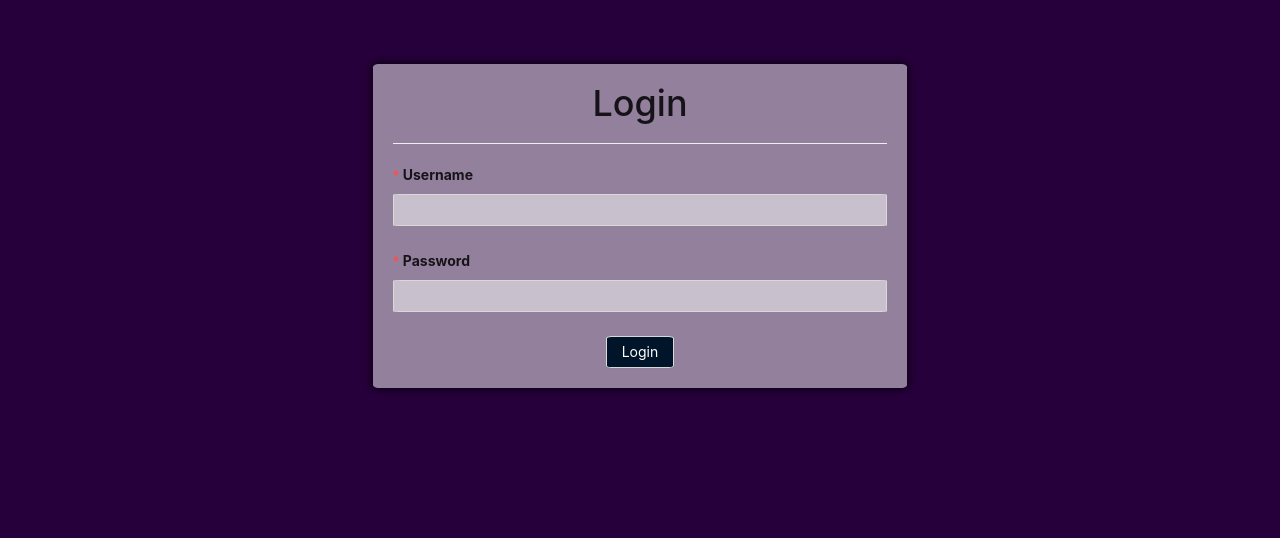
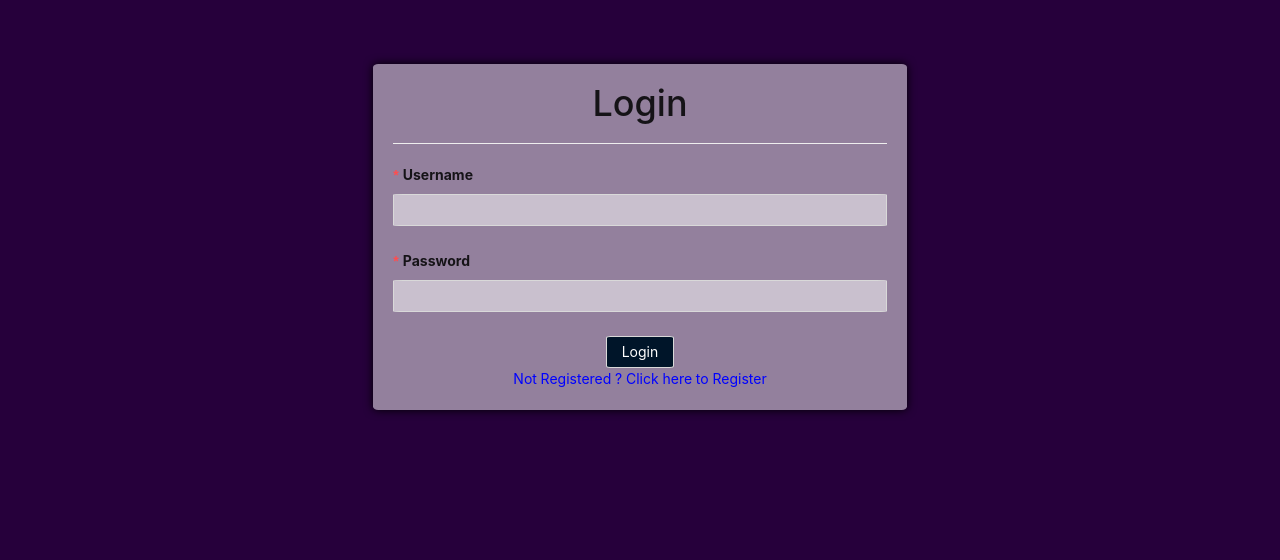
Before and after one commit to YashKumar-0307/Hirezen, a React (Create React App) app in the folder client/: page /login in a window 1280 px wide. Shown: the part 1021-1581 px from the top of the page. Before the commit the page ends 1559 px from the top, so only its background shows below. Built offline with nearby package versions, Linux system fonts and the light colour scheme.

Commit message:
Links to go from login to register page and vice-versa added.

```diff
--- a/client/src/index.css
+++ b/client/src/index.css
@@ -75,7 +75,7 @@ code {
 button {
   background-color: #001529 !important;
   color: white !important;
-  border-radius: 8% !important;
+  border-radius: 6% !important;
 }
 
 .loginPage {
@@ -204,3 +204,12 @@ Input:hover {
   top: 7rem;
   font-size: 15rem;
 }
+
+a {
+  padding-top: 20px !important;
+  color: blue !important;
+}
+
+a:hover {
+  color: white !important;
+}
--- a/client/src/pages/Login.jsx
+++ b/client/src/pages/Login.jsx
@@ -98,6 +98,9 @@ function Login() {
                 </Form.Item>
                 <Button htmlType="submit">Login</Button>
               </Form>
+              <a href="/register" style={{ paddingTop: "50px" }}>
+                Not Registered ? Click here to Register
+              </a>
             </Col>
           </Row>
         </Fade>
--- a/client/src/pages/Register.jsx
+++ b/client/src/pages/Register.jsx
@@ -77,6 +77,9 @@ function Register() {
               </Form.Item>
               <Button htmlType="submit">Register</Button>
             </Form>
+            <a href="/login" style={{ paddingTop: "50px" }}>
+              Already Registered ? Click here to Login
+            </a>
           </Col>
         </Row>
       </Fade>
```
